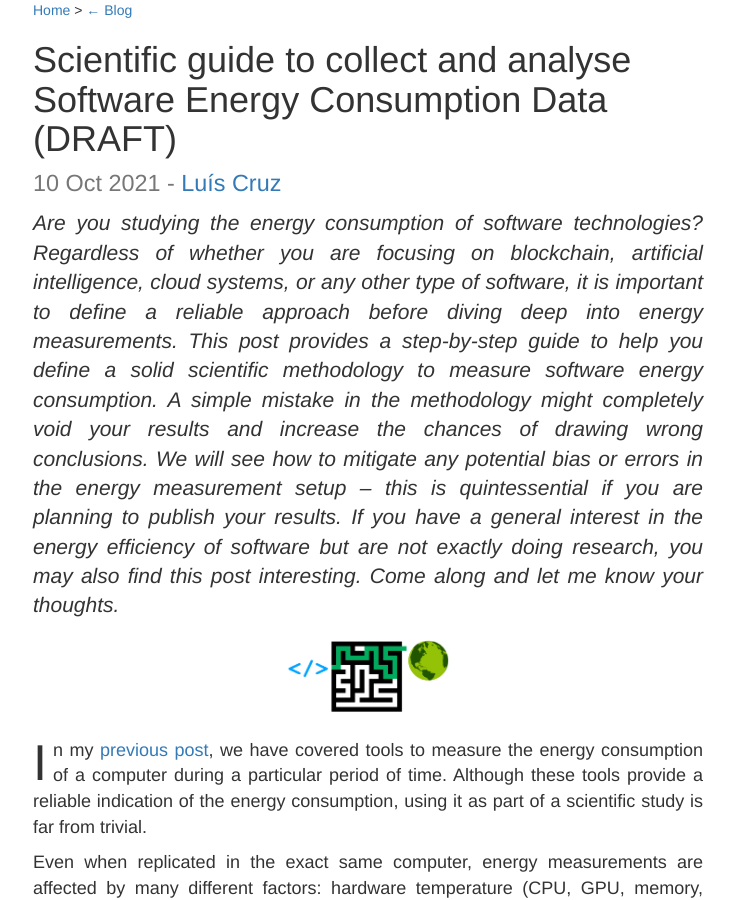
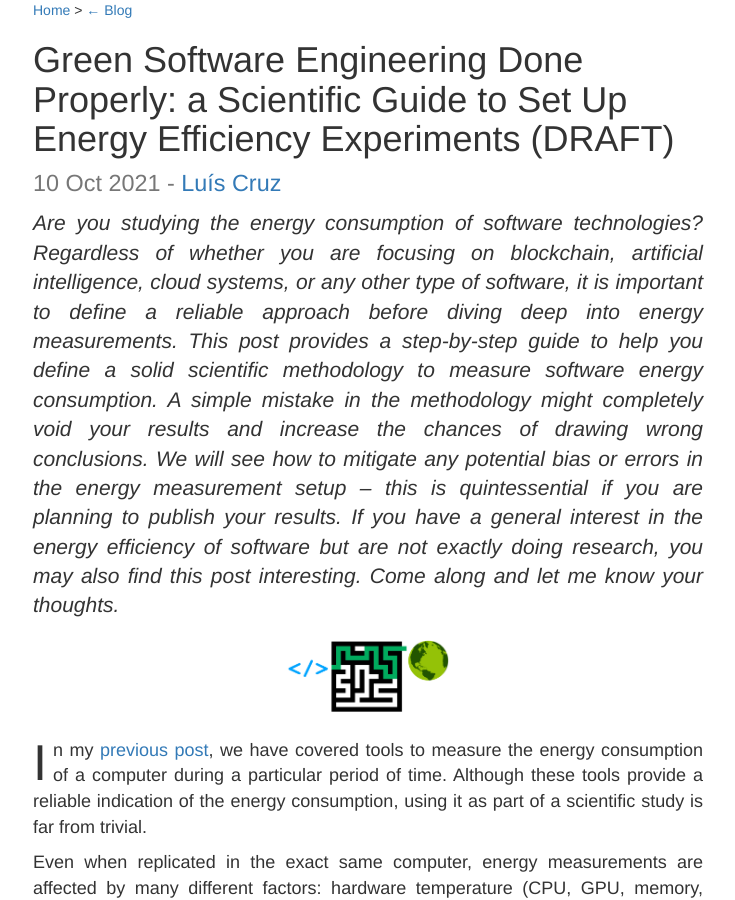
Before and after one commit to luiscruz/luiscruz.github.io, a Jekyll site: the page built from _posts/2021-10-10-scientific-guide.md, in a window 1280 px wide and 900 px high. Shown: the whole window, without its empty margins (272-1007 px from the left). Built offline with Jekyll 4.4.1, drawn with Linux system fonts in a browser that asks for light colours; formulas are drawn with MathJax 3.

Commit message:
style changes

```diff
--- a/_posts/2021-10-10-scientific-guide.md
+++ b/_posts/2021-10-10-scientific-guide.md
@@ -1,7 +1,7 @@
 ---
 layout: post
 author: Luís Cruz
-title: Scientific guide to collect and analyse Software Energy Consumption Data
+title: "Green Software Engineering Done Properly: a Scientific Guide to Set Up Energy Efficiency Experiments"
 image: "img/blog/2021-08-20/og_image.png"
 show_image: True
 mermaid: True
```
